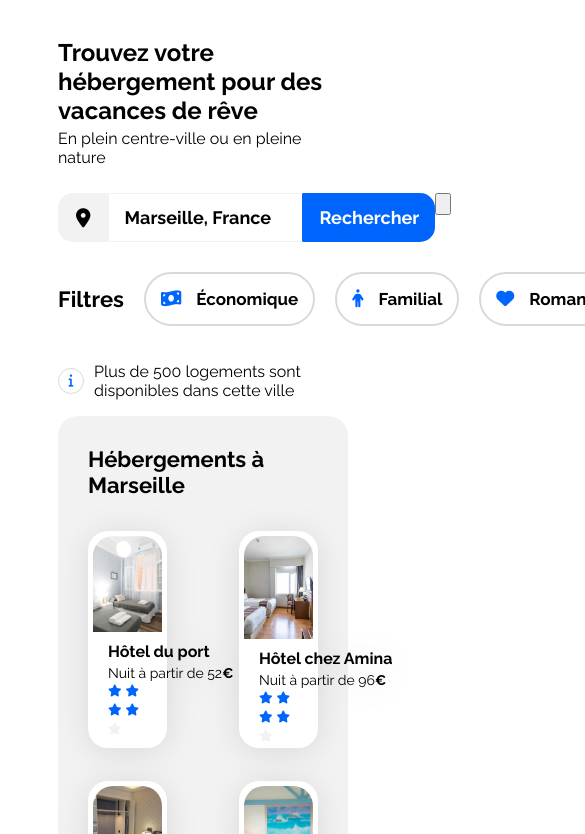
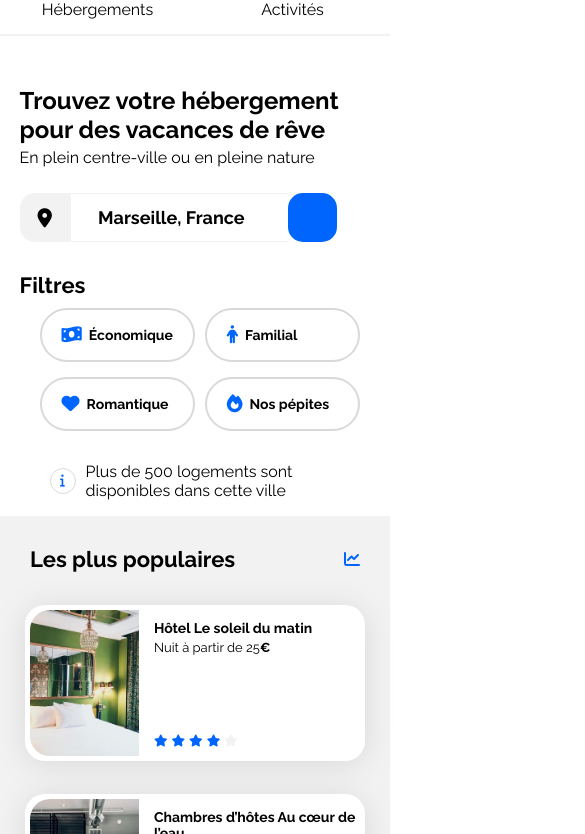
Before and after one commit to Alexis83250/PROJET-2-OpenClassrooms, a plain HTML site: page index.html in a window 390 px wide. Shown: the part 73-907 px from the top of the page, 585 px wide, since content can reach past the window. Drawn offline with Linux system fonts and the light colour scheme.

Commit message:
AVANCEMENT MEDIAQUERIES

```diff
--- a/css/style.css
+++ b/css/style.css
@@ -13,10 +13,16 @@
     color: var(--main-color);
 }
 
+html {
+    width: 100%;
+}
 body {
     display: flex;
     justify-content: center;
     width: 100%;
+    margin-bottom: 0;
+    margin-left: 0;
+    margin-top: 0;
 }
 
 .main-container {
@@ -208,33 +214,29 @@ form {
 .filterCategory {
     display: flex;
     flex-direction: row;
-}
-
-.filter1 {
-    display: flex;
-    flex-direction: row;
-}
-
-.filter2 {
-    display: flex;
-    flex-direction: row;
+    width: 35%;
 }
 
 .filterChoice {
     display: flex;
     flex-direction: row;
-    align-items: center;
-    height: 20px;
+    align-items:center;
+    justify-content: flex-start;
+    white-space: nowrap;
+    overflow:inherit;
+    width: 35%;
+    height: 50px;
     border-radius: 50px;
     border: 2px solid #d9d9d9;
     font-size: 17px;
     font-weight: 700;
-    padding: 15px 15px;
+    padding-left: 20px;
+    padding-right: 20px;
     margin-left: 20px;
 }
 
 .filterChoice i {
-    padding-right: 15px;
+    padding-right: 7px;
     font-size:large;
 }
 
@@ -455,6 +457,7 @@ footer {
     background-color: #F2F2F2;
     height: 163px;
 
+
 }
 
 .piedPage {
@@ -494,6 +497,35 @@ footer {
 
 /* Medium devices (tablets, less/equal than 1024px) */
 @media (max-width: 1024px) {
+    .header {
+        width: 100%;
+    }
+
+    .searchAndFilter {
+        width: 100%;
+    }
+
+    /*FILTER*/
+
+    .filter {
+        width: 100%;
+        display: flex;
+        flex-direction: column;
+        align-items: flex-start;
+    }
+
+
+    .filterChoice {
+        font-size: 16px;
+        margin-left: 0;
+        margin-right: 20px;
+        width: 50%;
+    }
+
+    .filterTitle {
+        margin-bottom: 10px;
+    }
+
     .hebergements-and-populaires {
         flex-direction: column;
     }
@@ -524,9 +556,229 @@ footer {
     .populaires-cards .card-subtitle {
         font-size: 13px;
     }
+
+    /* regler les dimensions des activity cards*/
+    .activites-cards {
+        height: 270px;
+    }
+
+    .activites-cards h3 {
+        white-space :normal;
+        font-size: 16px;
+        font-weight: 700;
+    }
+
+    .activites-cards img {
+        width: 100%;
+        height: 72%;
+        border-top-left-radius: 20px;
+        border-top-right-radius: 20px;
+
+    }
+
+    .activites-cards .card-title {
+        display: flex;
+        align-items: center;
+        padding-left: 20px;
+    }
 }
 
 /* Small devices (phones, less than 768px) */
 @media (max-width: 767.98px) {
-    /* ... */
+    body {
+        width: 100%;
+    }
+
+    .main-container {
+        width: 100%; /*Pour que le header nav couvre toute la largeur*/
+        padding-left: 0px;
+        padding-right: 0px;
+    }
+
+
+    .header {
+        width: 100%;
+    }
+
+    .main {
+        width:100%;
+
+    }
+
+    header nav {
+        display: flex;
+        flex-direction: column;
+        gap: 0px;
+    }
+
+
+     .logo-booki {
+        display: flex;
+        align-items: center;
+    }
+
+    .nav-anchor {
+        display: flex;
+        flex-direction: row;
+        align-items: center;
+        width: 100%;
+        text-decoration: none;
+        color: #000000;
+        font-size: 16px;
+
+    }
+
+    .nav-anchor a {
+        display: flex;
+        align-items: center;
+        justify-content: center;
+        width: 100%;
+        padding-bottom: 15px;
+        border-bottom: 2px solid #F2F2F2;
+        margin-left: 0;
+        margin-right: 0;
+    }
+
+    nav a:hover {
+        border-bottom: 2px solid #0065FC;
+        border-top: none;
+        color: #0065FC;
+    }
+
+     /*RECHERCHE ET FILTRE */
+
+     .searchAndFilter {
+        width: 95%;
+        padding-left: 5%;
+
+    }
+
+
+    #searchBar #recherche {
+        width: 100%;
+        position:static;
+    }
+
+
+    .searchButton {
+        display: none;
+    }
+
+    .searchButton2 input {
+        border-radius: 15px;
+        border: none;
+        background-color: #0065FC;
+        cursor:pointer;
+        width: 49px;
+        height: 49px;
+        font-size: 18px;
+        color: white;
+        font-family: 'Raleway', sans-serif;
+        font-weight: 700;
+        margin-left: 0px; /*Permet de se coller à la bordure pour s'aligner parfaitement */
+
+    }
+
+    .searchButton2::before {
+        font: var(--fa-font-solid); /*Permet d'ajouter l'icone avec font et content en mode mobile*/
+        content: "\f002";
+        position: absolute;
+        font-size: large;
+        color: white;
+        padding-top: 15px;
+        padding-left: 106px;
+    }
+
+    #searchBar #recherche {
+        border-right: none;
+    }
+        /*enleve la bordure à droite de la barre de recherche*/
+
+    .filter {
+        width: 100%;
+        padding-bottom: 0px;
+    }
+
+        .filterCategory {
+        display: flex;
+        flex-direction: row;
+        flex-wrap: wrap;
+        justify-content: center;
+        width: 100%;
+        margin-right: 0px;
+        padding-right: 0px;
+        }
+
+        .filterChoice {
+            font-size: 14px;
+            width: 30%;
+            margin-bottom: 15px;
+            margin-right: 10px;
+        }
+
+        .infoBar {
+            margin: 0px 30px 0px 30px;
+        }
+
+        /* HEBERGEMENT ET POPULAIRES*/
+
+    .hebergements-and-populaires {
+        display: flex;
+        flex-direction: column-reverse;
+    }
+
+    .hebergements-and-populaires section {
+        border-radius: 0px;
+    }
+
+    .populaires {
+        margin-top: 0px;
+        margin-bottom: 0px;
+    }
+
+    .populaires-cards {
+        display: flex;
+        flex-direction: column;
+        align-items: center;
+    }
+
+    .populaires-cards .card {
+        width: 100%;
+        height: 146px;
+    }
+
+    .populaires-cards img {
+        width: 33%;
+        height: 146px;
+
+    }
+
+    .hebergements-and-populaires .hebergements {
+        background-color: white;
+    }
+
+    .hebergements-cards {
+        display: flex;
+        flex-direction: column;
+        align-items:center ;
+    }
+
+    .hebergements-cards .card {
+        width: 100%;
+        height: 240px;
+    }
+
+    .hebergements-cards img {
+        height: 144px;
+    }
+
+    .hebergements-cards .card-title {
+        padding-bottom: 7px;
+    }
+
+    .hebergements-cards .card-subtitle {
+        padding-bottom: 5px;
+    }
+
+
 }
--- a/index.html
+++ b/index.html
@@ -60,7 +60,6 @@
                         </div>
                     </div>
                     <div class="filterCategory">
-                        <div class="filter1">
                             <div class="filterChoice">
                                 <div>
                                     <i class="fa-solid fa-money-bill-wave"></i>
@@ -77,8 +76,6 @@
                                     <p>Familial</p>
                                 </div>
                             </div>
-                        </div>
-                        <div class="filter2">
                             <div class="filterChoice">
                                 <div>
                                     <i class="fa-solid fa-heart"></i>
@@ -95,7 +92,6 @@
                                     <p>Nos pépites</p>
                                 </div>
                             </div>
-                        </div>
                     </div>
                 </div>
 <!--DIV EN TROP SUPPRIME-->
```
